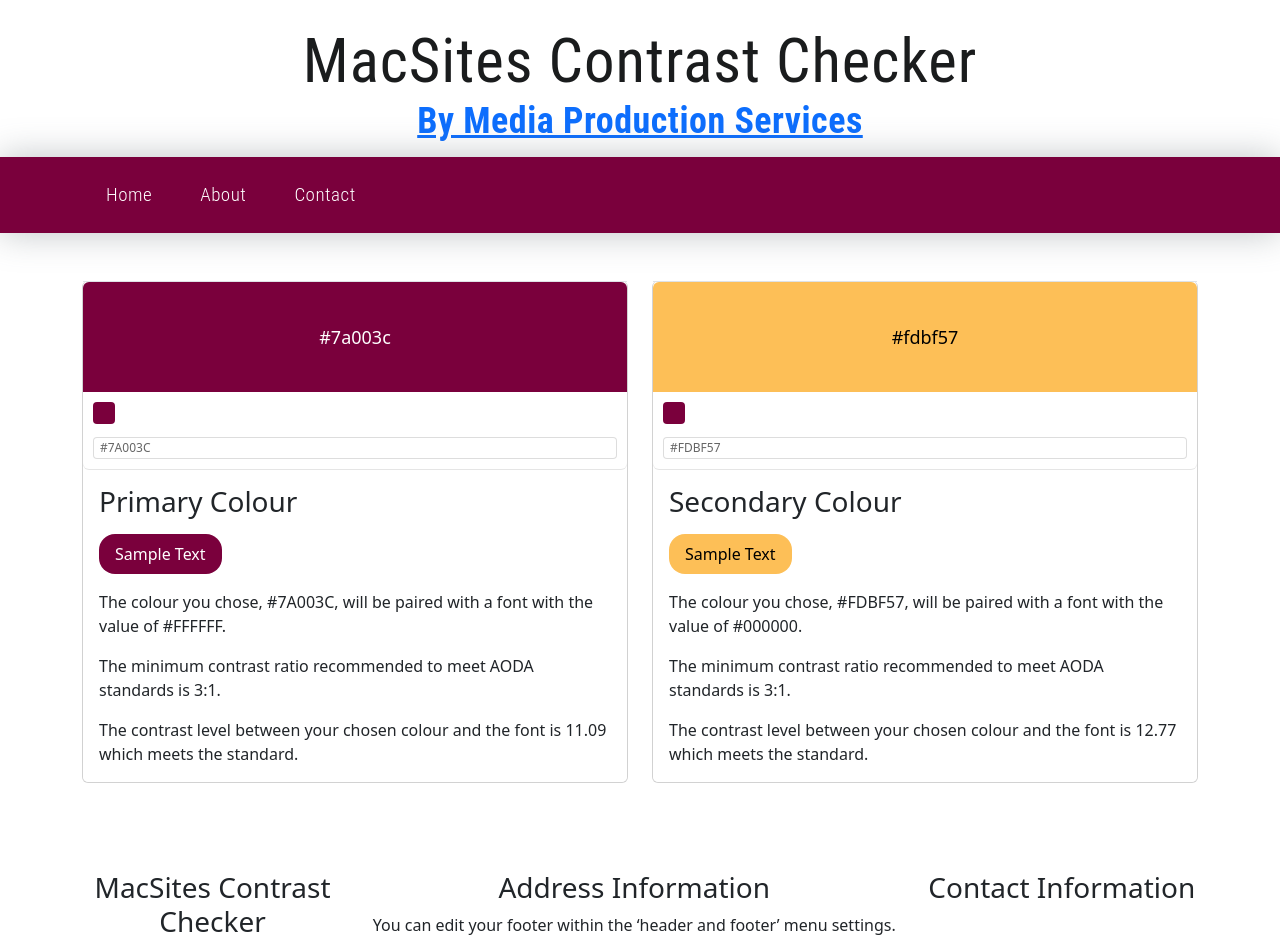
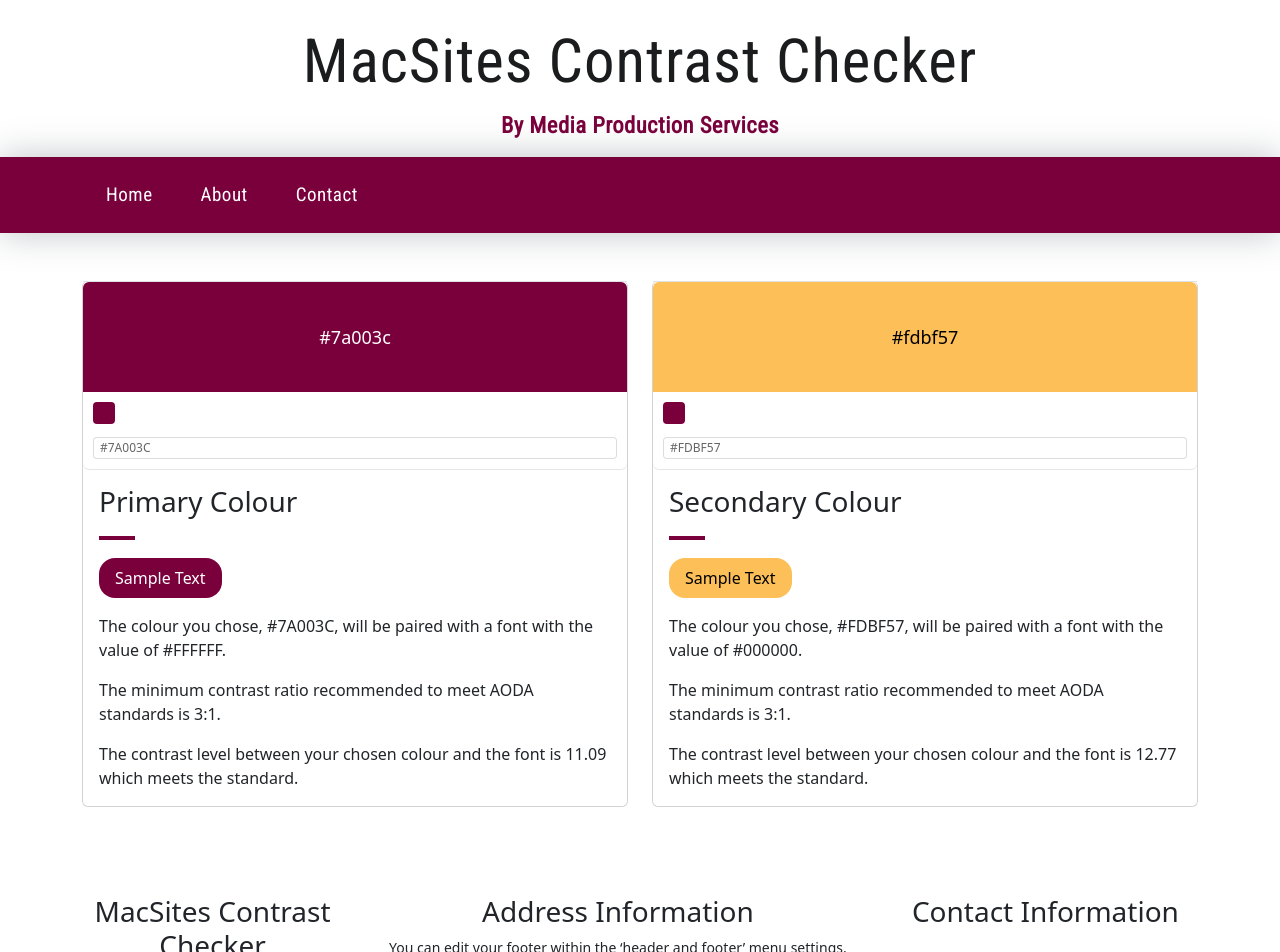
Before and after one commit to klukreativ/macsites-contrast, a Next.js app: page / in a window 1280 px wide. Shown: the top 952 px of the page. Built offline with nearby package versions, Linux system fonts and the light colour scheme.

Commit message:
added fonts and addl styling for footer elements

```diff
--- a/styles/global.css
+++ b/styles/global.css
@@ -1,3 +1,17 @@
+:root {
+    --default-primary: #7a003c;
+}
+
+@font-face {
+    font-family: 'Roboto Condensed';
+    src: url(../utils/fonts/RobotoCondensed-Regular.ttf) format('truetype');
+}
+
+@font-face {
+    font-family: 'Roboto';
+    src: url(../utils/fonts/Roboto-Regular.ttf) format('truetype');
+}
+
 header#mcmaster-header .mcmaster-header__header-title {
     font-family: "Roboto Condensed", "Arial Narrow", Arial, sans-serif;
     font-size: 3.8em;
@@ -89,6 +103,24 @@ a {
     -webkit-text-decoration-skip: objects;
 }
 
+.card-lg .card-title:after,
+.card .card-title:after {
+    display: block;
+    content: '';
+    width: 36px;
+    height: 4px;
+    background-color: #7a003c;
+    margin-top: 18px;
+    margin-bottom: 18px;
+}
+
+#site-footer p,
+#site-footer address {
+    font-size: 14px;
+    line-height: 21px;
+    margin-bottom: 12px;
+}
+
 /* CUSTOM (non-MACSITE) STYLING */
 
 #mcmaster-header__title {
@@ -116,3 +148,42 @@ a {
 #site-navbar {
     background-color: #7a003c;
 }
+
+.mcmaster-header__department>a {
+    font-family: "Roboto Condensed", "Arial Narrow", Arial, sans-serif;
+    text-decoration: none;
+    font-size: 22.5px;
+    font-weight: 900;
+    font-style: normal;
+    color: var(--default-primary);
+    letter-spacing: 0.5px;
+}
+
+.tier1, .tier2 {
+    text-decoration: none;
+    color: rgb(255, 255, 255);
+    font-style: normal;
+    font-weight: 400;
+    letter-spacing: normal;
+    font-family: "Roboto Condensed", sans-serif;
+}
+
+.tier1 {
+    font-size: 36px;
+    line-height: 36px;
+    margin-bottom: 6px;
+}
+
+.tier2 {
+    font-size: 24px;
+    line-height: 30px;
+}
+
+.footer-text {
+    font-family: "Roboto", sans-serif;
+    color: #FFFFFF;
+}
+
+.footer-text a {
+    color: inherit;
+}
```
Also changed, not shown: utils/fonts/Roboto-Regular.ttf (added), utils/fonts/RobotoCondensed-Regular.ttf (added).
